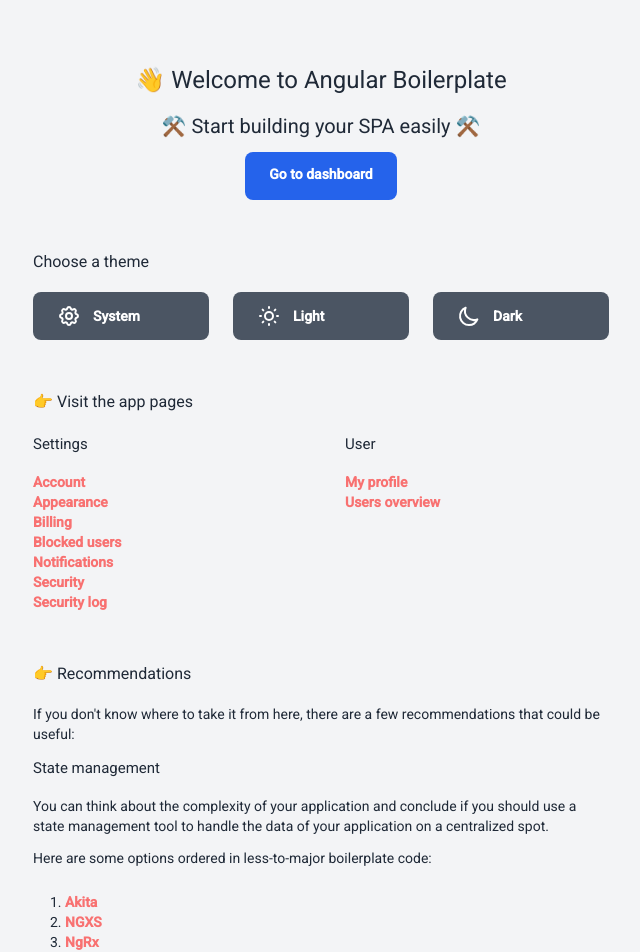
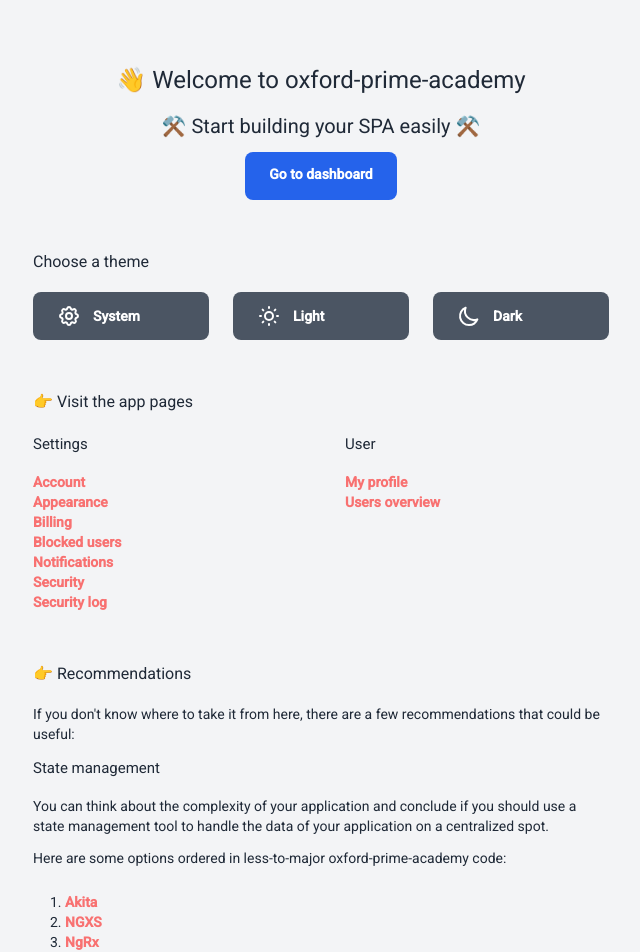
Before and after one commit to antony-corwin/oxford-prime-academy_old, an Angular app: page / in a window 1280 px wide. Shown: the top 952 px of the page, without its empty margins (319-959 px from the left). Built offline with nearby package versions, Linux system fonts and the light colour scheme.

Commit message:
refactor: remove boilerplate parts

```diff
--- a/src/app/pages/home/home.page.html
+++ b/src/app/pages/home/home.page.html
@@ -2,7 +2,7 @@
   <main class="mx-auto my-16 md:max-w-xl">
     <div class="text-center">
       <h1 class="mb-4 text-2xl md:text-4xl">
-        👋 Welcome to Angular Boilerplate
+        👋 Welcome to oxford-prime-academy
       </h1>
       <p class="mb-12 text-base md:text-xl">
         ⚒️ Start building your SPA easily ⚒️
@@ -185,7 +185,7 @@
       on a centralized spot.
     </p>
 
-    <p>Here are some options ordered in less-to-major boilerplate code:</p>
+    <p>Here are some options ordered in less-to-major oxford-prime-academy code:</p>
 
     <div class="mt-6 mb-12 ml-8">
       <ol class="inline-block">
```
